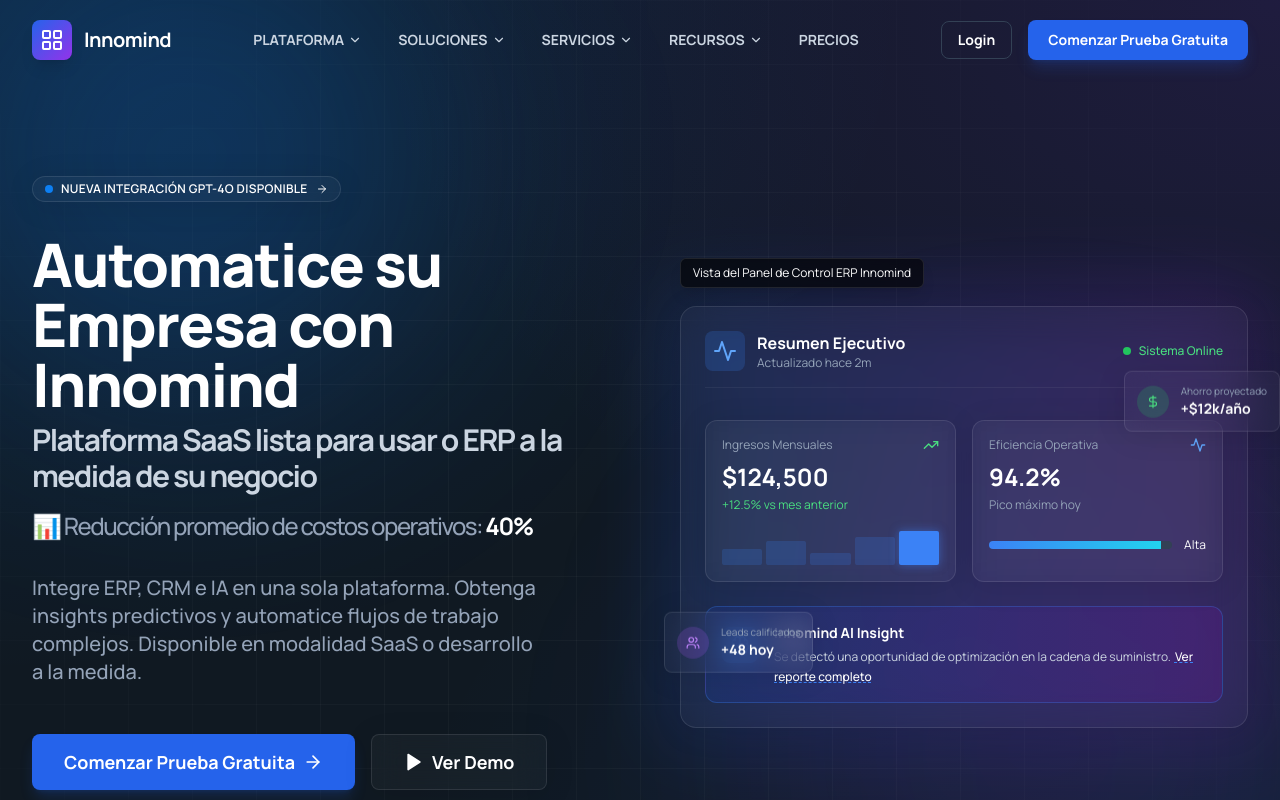
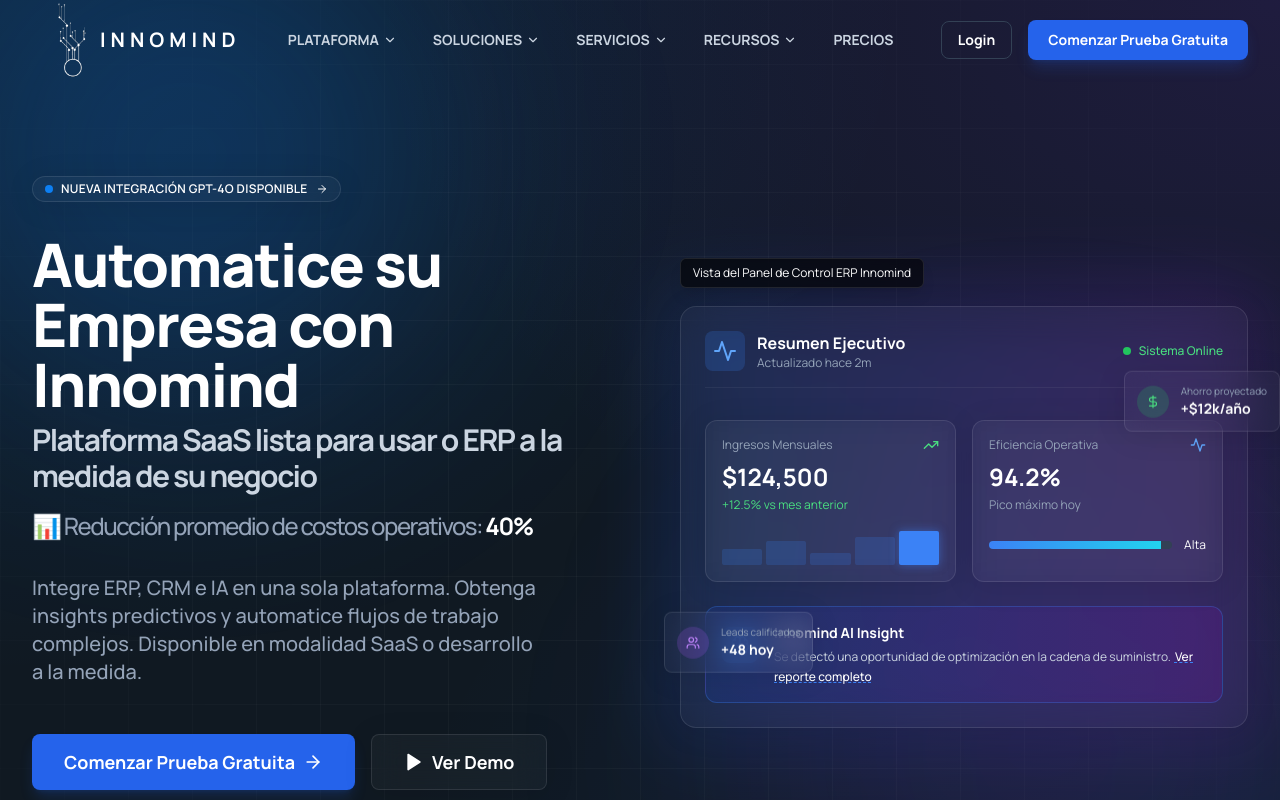
Before and after one commit to iainnomind-cpu/innomind, a React (Vite) app: page / in a window 1280 px wide. Shown: the top 800 px of the page. Built offline with nearby package versions, Linux system fonts and the light colour scheme.

Commit message:
feat: redesign login, add Innomind logo, update navbar and footer branding

```diff
--- a/src/components/landing/Footer.tsx
+++ b/src/components/landing/Footer.tsx
@@ -1,6 +1,6 @@
 
 import React from 'react';
-import { LayoutGrid, Linkedin, Twitter } from 'lucide-react';
+import { Linkedin, Twitter } from 'lucide-react';
 
 export default function Footer() {
     return (
@@ -8,11 +8,10 @@ export default function Footer() {
             <div className="mx-auto max-w-7xl px-4 sm:px-6 lg:px-8">
                 <div className="grid grid-cols-2 md:grid-cols-4 lg:grid-cols-5 gap-8 mb-12">
                     <div className="col-span-2 lg:col-span-2 pr-8">
-                        <div className="flex items-center gap-2 mb-4">
-                            <div className="flex size-6 items-center justify-center rounded bg-gradient-to-br from-blue-600 to-purple-600 text-white">
-                                <LayoutGrid size={16} />
-                            </div>
-                            <span className="text-lg font-bold text-slate-900 dark:text-white">Innomind</span>
+                        <div className="flex flex-col items-start mb-4">
+                            <img src="/logo-innomind.png" alt="Innomind" className="h-20 w-auto mb-1" />
+                            <span className="text-lg font-bold tracking-[0.25em] text-slate-900 dark:text-white uppercase">Innomind</span>
+                            <span className="text-[10px] tracking-[0.3em] text-slate-500 uppercase">Make it better with AI</span>
                         </div>
                         <p className="text-sm text-slate-500 leading-relaxed mb-6">
                             Innomind es la plataforma líder en integración de ERP y CRM potenciada por IA.
--- a/src/components/landing/Navbar.tsx
+++ b/src/components/landing/Navbar.tsx
@@ -44,12 +44,19 @@ export default function Navbar() {
       <div className="max-w-7xl mx-auto px-4 sm:px-6 lg:px-8">
         <div className="flex items-center justify-between h-20">
           {/* Logo */}
-          <div className="flex items-center gap-3">
-            <div className="size-10 bg-gradient-to-br from-blue-600 to-purple-600 rounded-lg flex items-center justify-center text-white shadow-lg">
-              <LayoutGrid size={24} />
-            </div>
-            <span className="text-xl font-bold tracking-tight text-slate-900 dark:text-white">Innomind</span>
-          </div>
+          <a
+            href="/"
+            onClick={(e) => {
+              if (window.location.pathname === '/') {
+                e.preventDefault();
+                window.scrollTo({ top: 0, behavior: 'smooth' });
+              }
+            }}
+            className="flex items-center cursor-pointer"
+          >
+            <img src="/logo-innomind.png" alt="Innomind" className="h-20 w-auto" />
+            <span className="-ml-3 text-xl font-bold tracking-[0.25em] text-slate-900 dark:text-white uppercase">Innomind</span>
+          </a>
 
           {/* Desktop Menu */}
           <div className="hidden lg:flex items-center gap-1">
```
Also changed, not shown: public/logo-innomind.png (added).
